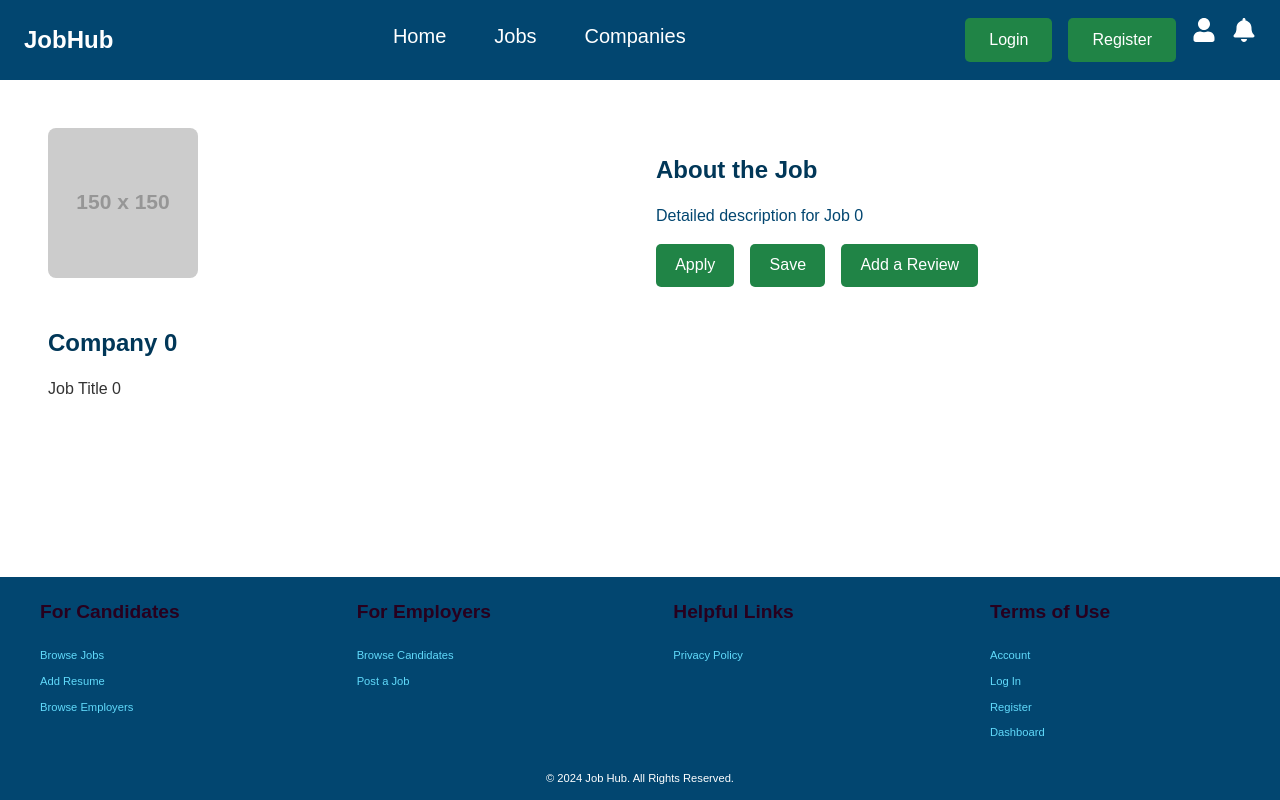
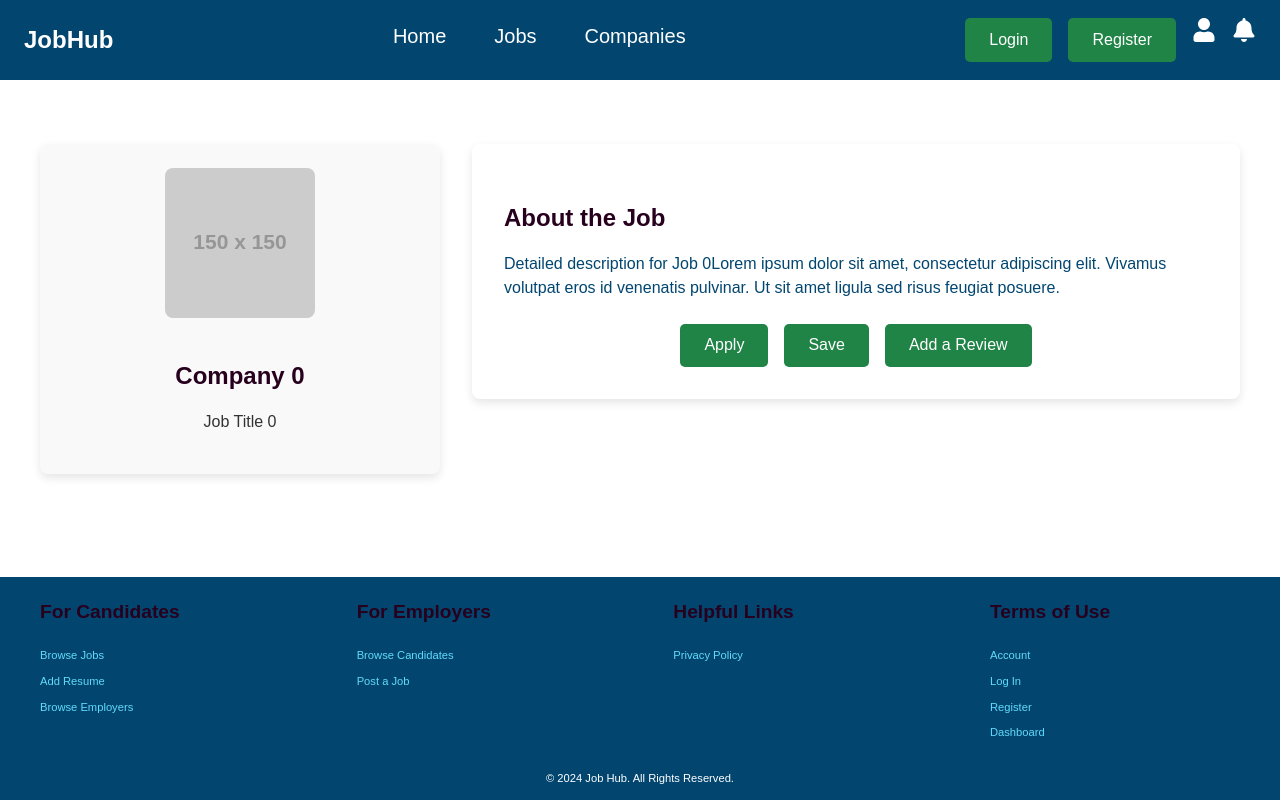
Before and after one commit to ManurangaJay/Job-Client-App, a React (Vite) app in the folder job-client-app/: page /jobs in a window 1280 px wide. Both pictures are taken after a click on the picture 175 px from the left and 513 px from the top of the page. Built offline with nearby package versions, Linux system fonts and the light colour scheme.

Commit message:
Apply page was created and job details page was modified to get a different style

```diff
--- /dev/null
+++ b/job-client-app/components/applyPage/ApplyPage.css
@@ -0,0 +1,70 @@
+.apply-page {
+    display: flex;
+    flex-direction: column;
+    min-height: 100vh;
+    background-color: #f8f9fa;
+  }
+
+  .apply-container {
+    flex: 1;
+    max-width: 600px;
+    margin: 3rem auto;
+    padding: 2rem;
+    background: white;
+    border-radius: 8px;
+    box-shadow: 0 4px 10px rgba(0, 0, 0, 0.1);
+    text-align: center;
+  }
+
+  .apply-container h2 {
+    font-size: 2rem;
+    margin-bottom: 1.5rem;
+    color: #013758;
+  }
+
+  .apply-form {
+    display: flex;
+    flex-direction: column;
+    gap: 1rem;
+  }
+
+  .apply-form label {
+    display: flex;
+    flex-direction: column;
+    text-align: left;
+    font-size: 1rem;
+    color: #333;
+  }
+
+  .apply-form input,
+  .apply-form textarea {
+    padding: 0.8rem;
+    border: 1px solid #ccc;
+    border-radius: 5px;
+    font-size: 1rem;
+    background-color: #c2e8ff;
+    color: black;
+  }
+
+  .apply-form textarea {
+    resize: none;
+  }
+
+  .apply-form input[type="file"] {
+    padding: 0.4rem;
+  }
+
+  .submit-btn {
+    padding: 0.8rem 1.5rem;
+    background-color: #208446;
+    color: white;
+    font-size: 1rem;
+    border: none;
+    border-radius: 5px;
+    cursor: pointer;
+    transition: background-color 0.3s ease;
+  }
+
+  .submit-btn:hover {
+    background-color: #176a36;
+  }
--- /dev/null
+++ b/job-client-app/components/applyPage/ApplyPage.jsx
@@ -0,0 +1,96 @@
+import React, { useState } from "react";
+import Navbar from "../navbar/Navbar";
+import Footer from "../footer/Footer";
+import "./ApplyPage.css";
+
+const ApplyPage = () => {
+  const [formData, setFormData] = useState({
+    name: "",
+    email: "",
+    address: "",
+    about: "",
+    cv: null,
+  });
+
+  const handleChange = (e) => {
+    const { name, value } = e.target;
+    setFormData({ ...formData, [name]: value });
+  };
+
+  const handleFileChange = (e) => {
+    setFormData({ ...formData, cv: e.target.files[0] });
+  };
+
+  const handleSubmit = (e) => {
+    e.preventDefault();
+    console.log("Application Submitted", formData);
+    alert("Application submitted successfully!");
+  };
+
+  return (
+    <div className="apply-page">
+      <Navbar />
+      <div className="apply-container">
+        <h2>Apply for Job</h2>
+        <form onSubmit={handleSubmit} className="apply-form">
+          <label>
+            Your Name:
+            <input
+              type="text"
+              name="name"
+              value={formData.name}
+              onChange={handleChange}
+              required
+            />
+          </label>
+          <label>
+            Email:
+            <input
+              type="email"
+              name="email"
+              value={formData.email}
+              onChange={handleChange}
+              required
+            />
+          </label>
+          <label>
+            Address:
+            <input
+              type="text"
+              name="address"
+              value={formData.address}
+              onChange={handleChange}
+              required
+            />
+          </label>
+          <label>
+            More About You:
+            <textarea
+              name="about"
+              value={formData.about}
+              onChange={handleChange}
+              rows="5"
+              required
+            ></textarea>
+          </label>
+          <label>
+            Upload Your CV:
+            <input
+              type="file"
+              name="cv"
+              onChange={handleFileChange}
+              accept=".pdf,.doc,.docx"
+              required
+            />
+          </label>
+          <button type="submit" className="submit-btn">
+            Submit Application
+          </button>
+        </form>
+      </div>
+      <Footer />
+    </div>
+  );
+};
+
+export default ApplyPage;
--- a/job-client-app/components/jobDetailsPage/JobDetailsPage.css
+++ b/job-client-app/components/jobDetailsPage/JobDetailsPage.css
@@ -8,46 +8,76 @@
 .job-details-container {
   display: flex;
   justify-content: space-between;
+  align-items: flex-start;
+  margin: 2rem auto;
   padding: 2rem;
-    flex: 1;
+  max-width: 1200px;
+  gap: 2rem;
 }
 
-  .job-details-left,
-  .job-details-right {
+.job-logo-section {
   flex: 1;
-    margin: 1rem;
+  display: flex;
+  flex-direction: column;
+  align-items: center;
+  gap: 1rem;
+  background-color: #f9f9f9;
+  padding: 1.5rem;
+  border-radius: 8px;
+  box-shadow: 0px 4px 10px rgba(0, 0, 0, 0.1);
 }
 
-  .company-logo {
-    width: 100%;
-    max-width: 200px;
-    margin-bottom: 1rem;
+.job-logo {
+  width: 150px;
+  height: 150px;
   border-radius: 8px;
 }
 
-  .job-details-left h3,
-  .job-details-right h3 {
-    font-size: 1.5rem;
-    color: #013758;
+.job-info {
+  text-align: center;
+  font-size: 1rem;
 }
 
-  .job-details-right p {
-    margin: 1rem 0;
+.job-info a {
+  color: #007bff;
+  text-decoration: none;
+}
+
+.job-info a:hover {
+  text-decoration: underline;
+}
+
+.job-about-section {
+  flex: 2;
+  background-color: #ffffff;
+  padding: 2rem;
+  border-radius: 8px;
+  box-shadow: 0px 4px 10px rgba(0, 0, 0, 0.1);
+}
+
+.job-about-section h3 {
+  font-size: 1.5rem;
+  margin-bottom: 1rem;
+}
+
+.job-about-section p {
+  margin-bottom: 1rem;
   font-size: 1rem;
   color: #024670;
 }
 
-  .job-action-buttons {
+.job-buttons {
+  margin-top: 1.5rem;
   display: flex;
   gap: 1rem;
 }
 
-  .job-action-buttons .btn {
-    padding: 0.8rem 1.2rem;
+.btn {
+  padding: 0.8rem 1.5rem;
+  font-size: 1rem;
   border: none;
   border-radius: 5px;
   cursor: pointer;
-    font-size: 1rem;
   transition: background-color 0.3s ease;
 }
 
@@ -56,14 +86,26 @@
   color: white;
 }
 
+.apply-btn:hover {
+  background-color: #208446;
+}
+
 .save-btn {
   background-color: #208446;
   color: white;
 }
 
+.save-btn:hover {
+  background-color: #208446;
+}
+
 .review-btn {
-    background-color: #208446;
+  background-color: #016670;
   color: white;
+}
+
+.review-btn:hover {
+  background-color: #016670;
 }
 
 .btn:hover {
--- a/job-client-app/components/jobDetailsPage/JobDetailsPage.jsx
+++ b/job-client-app/components/jobDetailsPage/JobDetailsPage.jsx
@@ -1,11 +1,12 @@
 import React from "react";
-import { useParams } from "react-router-dom";
+import { useParams, useNavigate } from "react-router-dom";
 import Navbar from "../navbar/Navbar";
 import Footer from "../footer/Footer";
 import "./JobDetailsPage.css";
 
 const JobDetailsPage = () => {
   const { jobId } = useParams(); // Extract jobId from URL
+  const navigate = useNavigate(); // Initialize navigate
 
   // Placeholder job details (can be fetched dynamically from backend in the future)
   const job = {
@@ -20,19 +21,32 @@ const JobDetailsPage = () => {
     <div className="job-details-page">
       <Navbar />
       <div className="job-details-container">
-        {/* Left Section */}
-        <div className="job-details-left">
-          <img src={job.image} alt={job.title} className="company-logo" />
-          <h3>{job.company}</h3>
-          <p>{job.title}</p>
+        {/* Left Section: Job Logo and Company Info */}
+        <div className="job-logo-section">
+          <img
+            src={job.image}
+            alt={job.title}
+            className="job-logo"
+          />
+          <div className="job-info">
+            <h3>{job.company}</h3>
+            <p>{job.title}</p>
+          </div>
         </div>
 
-        {/* Right Section */}
-        <div className="job-details-right">
+        {/* Right Section: About the Job and Actions */}
+        <div className="job-about-section">
           <h3>About the Job</h3>
-          <p>{job.description}</p>
-          <div className="job-action-buttons">
-            <button className="btn apply-btn">Apply</button>
+          <p>{job.description}
+          Lorem ipsum dolor sit amet, consectetur adipiscing elit. Vivamus volutpat eros id venenatis pulvinar. Ut sit amet ligula sed risus feugiat posuere.
+          </p>
+          <div className="job-buttons">
+            <button
+              className="btn apply-btn"
+              onClick={() => navigate("/apply")}
+            >
+              Apply
+            </button>
             <button className="btn save-btn">Save</button>
             <button className="btn review-btn">Add a Review</button>
           </div>
--- a/job-client-app/components/jobsPage/JobsPage.jsx
+++ b/job-client-app/components/jobsPage/JobsPage.jsx
@@ -17,6 +17,10 @@ const JobsPage = () => {
 
   const handleNavigateToDetails = (jobId) => {
     navigate(`/jobs/${jobId}`);
+  };
+
+  const handleNavigateToApply = (jobId) => {
+    navigate(`/apply/${jobId}`);
   };
 
   return (
@@ -74,14 +78,19 @@ const JobsPage = () => {
             <div key={job.id} className="job-card">
               <img
                 src={job.image}
-                alt={`${job.title}`}
+                alt={job.title}
                 className="job-image"
                 onClick={() => handleNavigateToDetails(job.id)} // Redirect to Job Details
               />
               <h4>{job.title}</h4>
               <p>{job.company}</p>
               <div className="job-buttons">
-                <button className="job-btn apply-btn">Apply</button>
+              <button
+              className="btn apply-btn"
+              onClick={() => navigate("/apply")} // Add navigate to Apply Page
+            >
+              Apply
+            </button>
                 <button className="job-btn save-btn">Save</button>
               </div>
             </div>
--- a/job-client-app/src/App.jsx
+++ b/job-client-app/src/App.jsx
@@ -9,6 +9,7 @@ import Dashboard from "../components/dashboard/Dashboard"; // Correct path for D
 import JobDetailsPage from "../components/jobDetailsPage/JobDetailsPage"; // Import JobDetailsPage
 import "./App.css";
 import CompanyDetailsPage from "../components/companyDetailsPage/CompanyDetailsPage";
+import ApplyPage from "../components/applyPage/ApplyPage";
 
 function App() {
   return (
@@ -22,6 +23,7 @@ function App() {
         <Route path="/register" element={<RegisterPage />} />
         <Route path="/dashboard" element={<Dashboard />} />
         <Route path="/companies/:companyId" element={<CompanyDetailsPage />} />
+        <Route path="/apply" element={<ApplyPage />} /> {/* Apply Page */}
       </Routes>
     </Router>
   );
```
Lines whose indentation alone changed are shown as unchanged.
